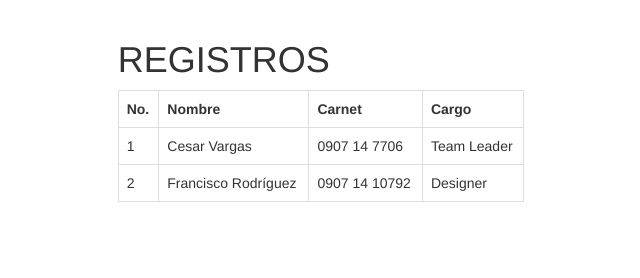
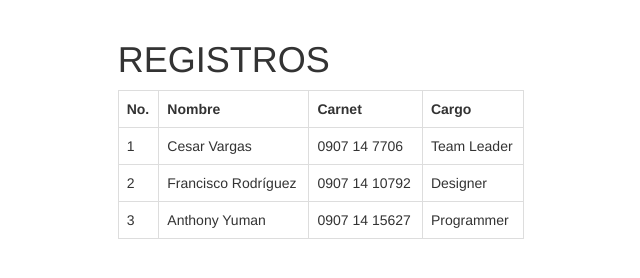
Before and after one commit to inputvargas/EquipoDinamita, a plain HTML site: page index.html in a window 1280 px wide. Shown: the whole page, without its empty margins (319-959 px from the left). Drawn offline with nearby package versions, Linux system fonts and the light colour scheme.

Commit message:
Agregue nueva fila con mi informacion

```diff
--- a/index.html
+++ b/index.html
@@ -43,6 +43,12 @@
                     <td>Designer</td>
                 </tr>
 
+                <tr>
+                    <td>3</td>
+                    <td>Anthony Yuman</td>
+                    <td>0907 14 15627</td>
+                    <td>Programmer</td>
+                </tr>
             </table>
         </div>
     </div>
```
